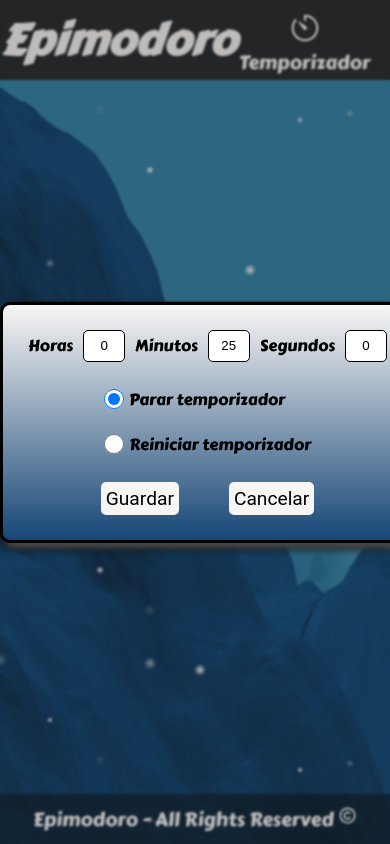
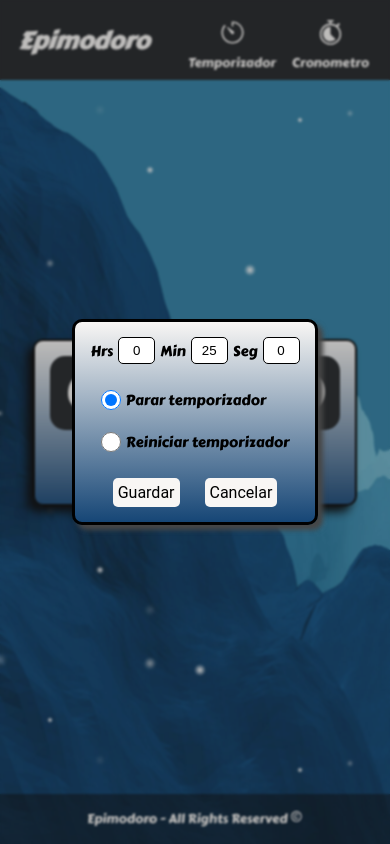
Before and after one commit to valdoryon/epimodoro, a React (Vite) app: page / in a window 390 px wide. Both pictures are taken after a click on the button "Modificar". Built offline with nearby package versions, Linux system fonts and the light colour scheme.

Commit message:
added responsiveness

```diff
--- a/src/App.jsx
+++ b/src/App.jsx
@@ -1,4 +1,4 @@
-import { Route, Routes, Navigate } from 'react-router-dom'
+import { Route, Routes } from 'react-router-dom'
 import Timer from './components/Timer/Timer'
 import Chrono from './components/Chrono/Chrono'
 
--- a/src/components/Chrono/Chrono.css
+++ b/src/components/Chrono/Chrono.css
@@ -5,7 +5,7 @@
     background: var(--main-timer-background);
     box-shadow: -6px 6px 10px black;
     border: 2px solid #000;
-    border-radius: 25px;
+    border-radius: 10px;
 }
 
 .chrono-container {
@@ -36,3 +36,43 @@
     justify-content: space-around;
     gap: 50px;
 }
+
+
+
+@media screen and (max-width: 800px){
+    .chrono-text {
+        font-size: 3.5rem;
+    }
+
+}
+
+@media screen and (max-width: 500px){
+   .chrono-text {
+    font-size: 2.5rem;
+   }
+}
+
+@media screen and (max-width: 400px){
+    .chrono-text {
+     font-size: 2.2rem;
+    }
+ }
+
+ @media screen and (max-width: 300px){
+    .chrono-text {
+        font-size: 2rem;
+    }
+
+    .chrono-main_container {
+        padding: 10px 5px;
+    }
+
+    .chrono-container {
+        gap: 10px;
+
+    }
+
+    .chrono-text_container {
+        padding: 0px 5px;
+    }
+}
--- a/src/components/EditTimer/EditTimer.css
+++ b/src/components/EditTimer/EditTimer.css
@@ -31,15 +31,14 @@
 }
 .edit-text{
     font-family: var(--main-font);
+}
 
-}
 .edit-input {
     width: 40px;
     height: 30px;
     border-radius: 5px;
     border: 1px black solid;
     text-align: center;
-
 }
 
 
@@ -55,7 +54,6 @@
     display: grid;
     justify-content: center;
     align-items: center;
-
     gap: 20px;
 }
 
@@ -74,3 +72,42 @@
     margin-right: 5px;
     cursor: pointer;
 }
+
+
+
+@media screen and (max-width: 500px){
+
+    .main-edit_container {
+        padding: 15px;
+    }
+}
+
+
+@media screen and (max-width: 400px){
+
+    .edit-input{
+        width: 35px;
+        height: 25px;
+    }
+
+    .checkbox {
+        font-size: 0.9rem;
+    }
+
+    .edit-text{
+        font-size: 0.9rem;
+    }
+    .buttons-container{
+        gap: 25px;
+    }
+
+    .input-container {
+        gap: 5px;
+    }
+ }
+
+ @media screen and (max-width: 300px){
+
+
+
+ }
--- a/src/components/EditTimer/EditTimer.jsx
+++ b/src/components/EditTimer/EditTimer.jsx
@@ -5,6 +5,8 @@ const EditTimer = ({ handleAtZeroState, handleIsShownState, parentCallback }) =>
   const [seconds, setSeconds] = useState(0)
   const [minutes, setMinutes] = useState(25)
   const [hours, setHours] = useState(0)
+
+  const windowWidth = window.innerWidth
 
   const regex = /[^0-9]/
 
@@ -60,11 +62,11 @@ const EditTimer = ({ handleAtZeroState, handleIsShownState, parentCallback }) =>
     <section className='edit-wrapper'>
       <div className='main-edit_container'>
         <div className='input-container'>
-          <p className='edit-text'>Horas</p>
+          <p className='edit-text'>{windowWidth < 500 ? 'Hrs' : 'Horas'}</p>
           <input type='text' onChange={handleHoursChange} value={hours} min='0' max='24' className='edit-input' />
-          <p className='edit-text'>Minutos</p>
+          <p className='edit-text'>{windowWidth < 500 ? 'Min' : 'Minutos'}</p>
           <input type='text' onChange={handleMinutesChange} value={minutes} min='0' max='59' className='edit-input' />
-          <p className='edit-text'>Segundos</p>
+          <p className='edit-text'>{windowWidth < 500 ? 'Seg' : 'Segundos'}</p>
           <input type='text' onChange={handleSecondsChange} value={seconds} className='edit-input' />
         </div>
 
--- a/src/components/Navbar/Navbar.css
+++ b/src/components/Navbar/Navbar.css
@@ -62,8 +62,51 @@
 span {
     text-align: center;
     text-decoration: none;
-    font-size: 5rem;
     color: var(--main-text-color);
     font-size: 1.2rem;
     font-family: var(--main-font);
 }
+
+@media screen and (max-width: 800px){
+    .navbar-title {
+        font-size: 2rem;
+    }
+
+}
+
+@media screen and (max-width: 500px){
+    .navbar-title {
+        font-size: 1.5rem;
+    }
+    .icon{
+        width: 25px;
+        height: 25px;
+    }
+
+    span {
+        font-size: 0.8rem;
+    }
+
+    .sidebar-elements {
+        gap: 15px;
+    }
+}
+
+@media screen and (max-width: 400px){
+    .sidebar-elements {
+        gap: 10px;
+    }
+ }
+
+ @media screen and (max-width: 300px){
+    .sidebar-elements {
+        gap: 5px;
+    }
+    .navbar-title {
+        font-size: 1.3rem;
+    }
+    span {
+        font-size: 0.6rem;
+    }
+
+ }
--- a/src/components/Timer/Timer.css
+++ b/src/components/Timer/Timer.css
@@ -9,7 +9,7 @@
 .timer-main_container {
     width: fit-content;
     padding: 25px;
-    border-radius: 25px;
+    border-radius: 10px;
 
     background: var(--main-timer-background);
     box-shadow: -6px 6px 10px black;
@@ -67,3 +67,48 @@
     color: var(--main-text-color);
 
 }
+
+@media screen and (max-width: 800px){
+    .timer-numbers {
+        font-size: 4rem;
+    }
+}
+
+@media screen and (max-width: 500px){
+
+    .timer-button {
+        font-size: 1rem;
+    }
+
+    .timer-numbers {
+        font-size: 3rem;
+    }
+
+    .timer-main_container {
+        padding: 15px;
+    }
+    .timer-buttons_container {
+        gap: 20px;
+    }
+
+}
+
+
+@media screen and (max-width: 300px){
+    .timer-main_container {
+        padding: 10px;
+        gap: 0px;
+    }
+
+    .timer-container {
+        gap: 15px;
+    }
+
+    .timer-numbers {
+        font-size: 2.5rem;
+    }
+
+    .timer-button {
+        font-size: 0.9rem;
+    }
+}
```
